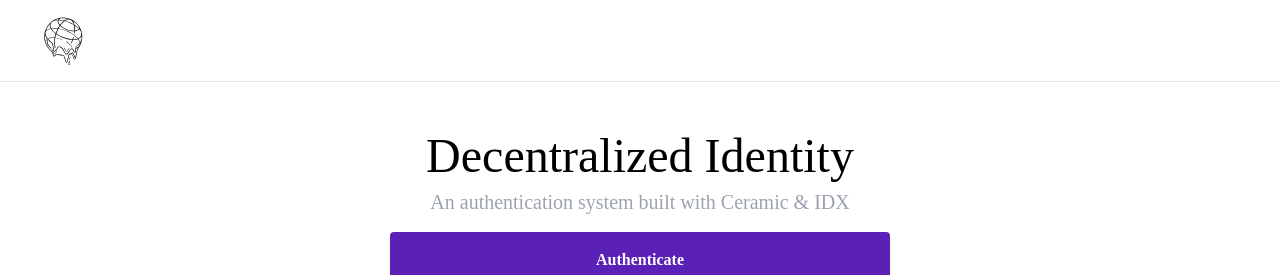
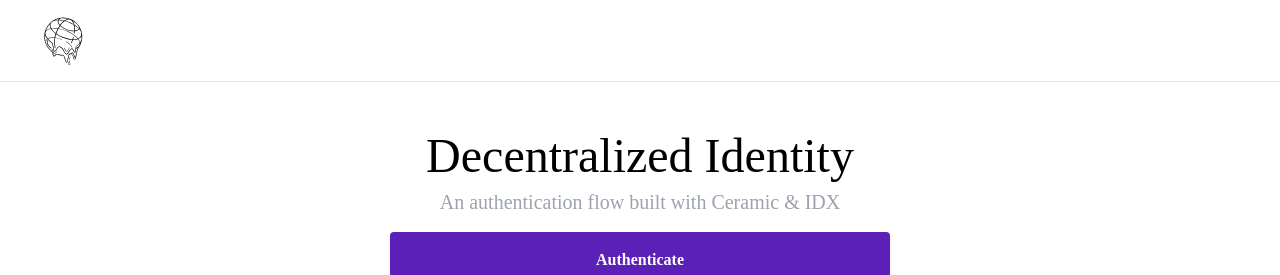
Before and after one commit to SD11892/decenteralized-identify, a Next.js app: page / in a window 1280 px wide. Shown: the top 275 px of the page. Built offline with nearby package versions, Linux system fonts and the light colour scheme; what @ceramicnetwork/3id-did-resolver, @ceramicnetwork/http-client would draw is missing.

Commit message:
updated page title

```diff
--- a/pages/index.js
+++ b/pages/index.js
@@ -67,7 +67,7 @@
             <h1 className="text-5xl text-center">
               Decentralized Identity
             </h1>
-            <p className="text-xl text-center mt-2 text-gray-400">An authentication system built with Ceramic & IDX</p>
+            <p className="text-xl text-center mt-2 text-gray-400">An authentication flow built with Ceramic & IDX</p>
 
             {
               Object.keys(profile).length ? (
```
